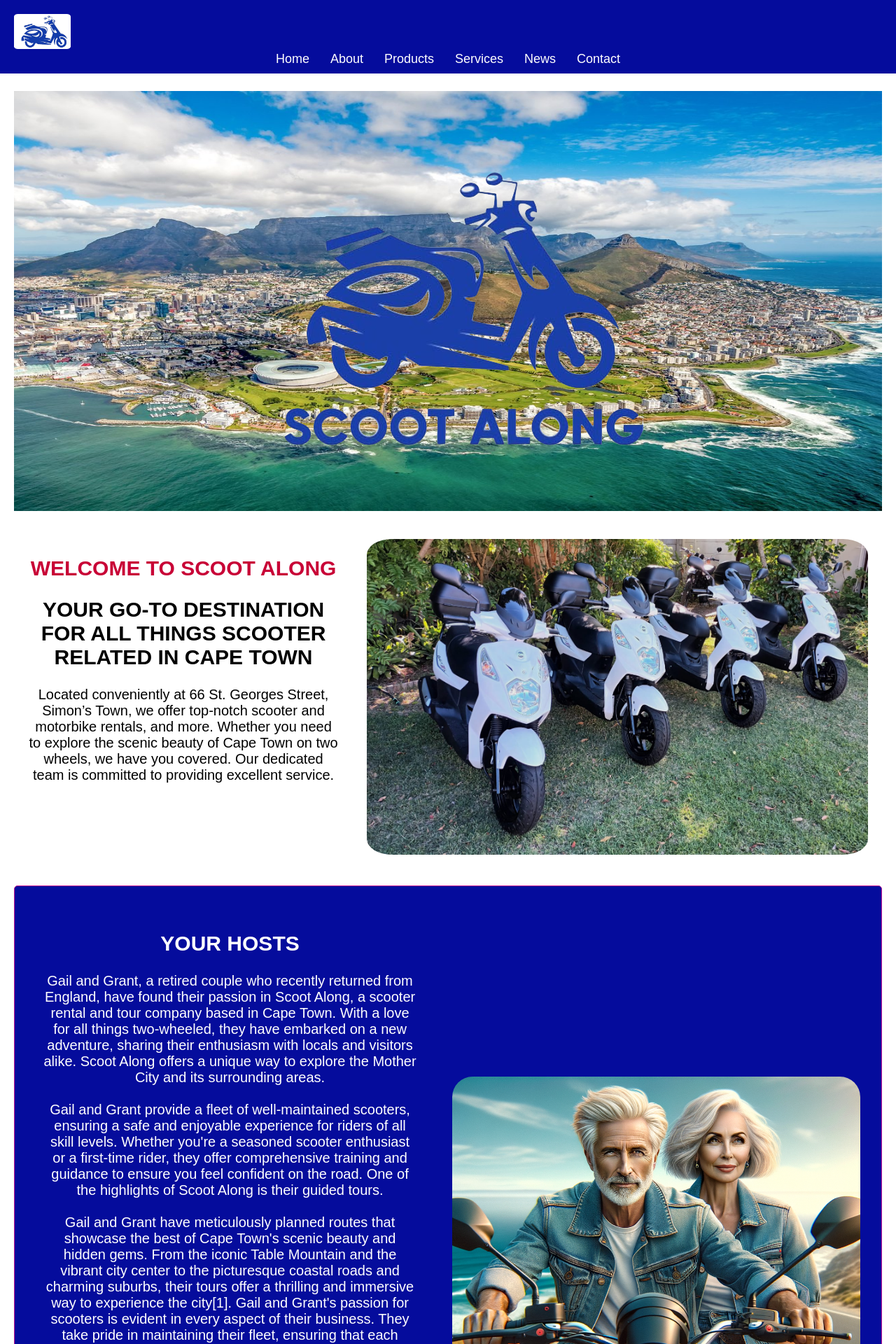
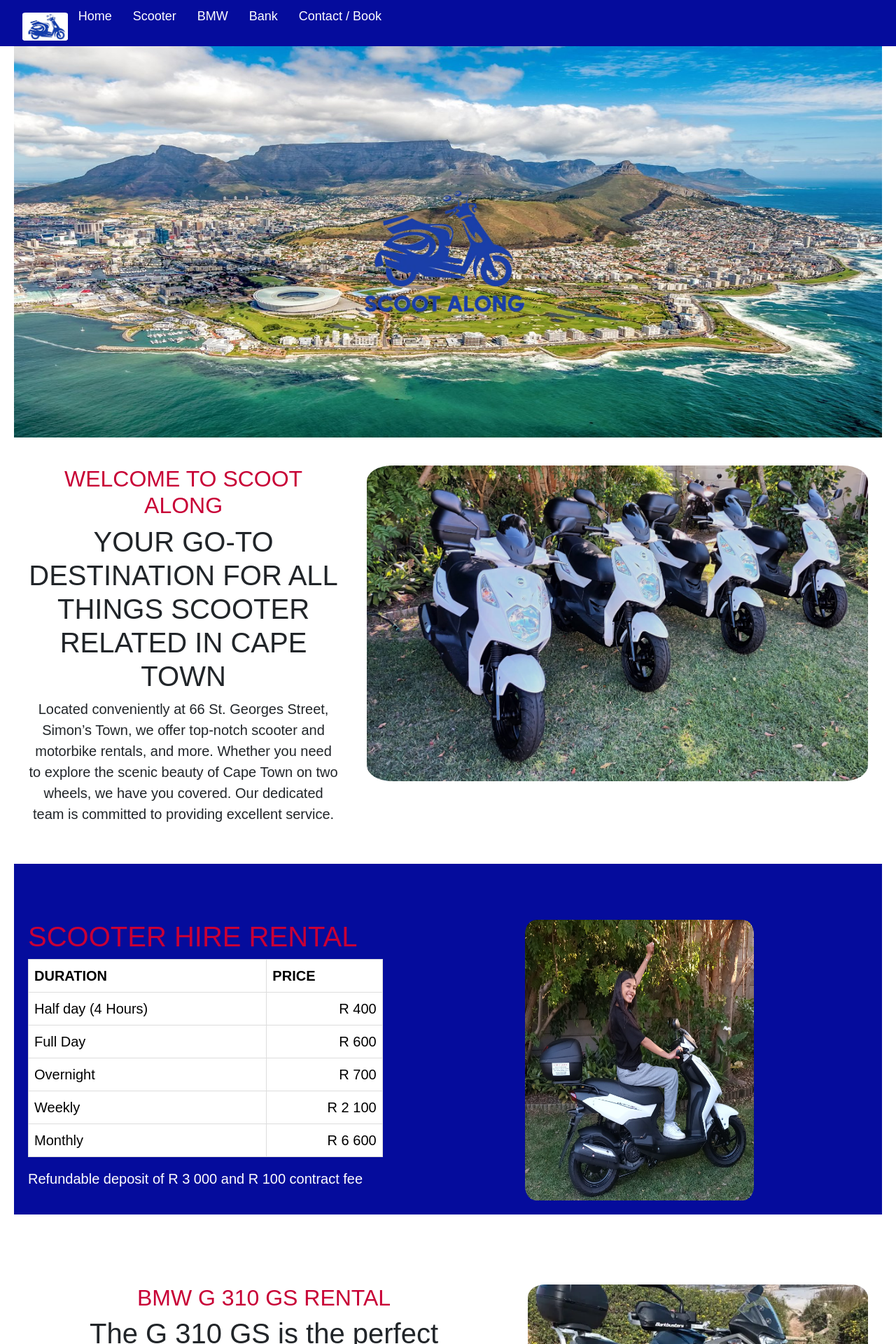
Before and after one commit to WayneBruton/scootalong, a Flask app: template templates/index.html in a window 1280 px wide. Shown: the top 1920 px of the page at 70% size. Run offline with Flask 3, Linux system fonts and the light colour scheme; the template is opened without the code that fills it: most values are stand-ins (such as "Sample title", 1, 10 or a date in 2020).

Commit message:
2024/07/14A

```diff
--- a/static/css/styles.css
+++ b/static/css/styles.css
@@ -5,14 +5,19 @@
     box-sizing: border-box;
 }
 
+
+
 header {
     background-color: #050C9C;
     color: white;
-    padding: 10px 0;
+    position: fixed;
+    width: 100vw;
+      top: 0;
+      z-index: 5;
 }
 
 .logo img {
-    height: 50px;
+    height: 40px;
     margin-left: 20px;
     margin-top: 10px;
     border-radius: 7%;
@@ -25,16 +30,19 @@
     padding: 0;
     display: flex;
     justify-content: center;
+    padding-bottom: 20px;
 }
 
 nav ul li {
     margin: 0 15px;
+
 }
 
 nav ul li a {
     color: white;
     text-decoration: none;
     font-size: 18px;
+
 }
 
 main {
@@ -67,7 +75,8 @@
     position: relative;
     z-index: 1;
     opacity: 1;
-    margin: 5px 5px;
+    margin: 2px 35px 5px 5px;
+    width: 20%;
 }
 
 .bottom-image {
@@ -87,6 +96,15 @@
 }
 
 .introduction {
+    display: flex;
+    justify-content: space-evenly;
+    flex-wrap: no-wrap;
+    margin-top: 20px;
+    margin-bottom: 20px;
+}
+
+.contact {
+background-color: #050C9C;
     display: flex;
     justify-content: space-evenly;
     flex-wrap: no-wrap;
@@ -126,9 +144,33 @@
 
 }
 
+.contact-text {
+display: flex;
+flex-direction: column;
+justify-content: center;
+    font-size: 20px;
+    text-align: center;
+    margin: 20px;
+    width: 80%;
+
+}
+
+
+
 .intro-image {
+    margin: 20px;
+}
 
-    margin: 20px;
+.pricing-images {
+    display: flex;
+    justify-content: space-evenly;
+    flex-direction:column;
+
+    margin-top: 20px;
+    margin-bottom: 20px;
+    margin-left: 20px;
+    margin-right: 20px;
+
 }
 
 .host-text {
@@ -138,8 +180,57 @@
     width: 80%;
 }
 
+.pricing {
+    display: flex;
+    justify-content: space-evenly;
+    margin-top: 20px;
+    margin-bottom: 20px;
+    background-color: #050C9C;
+}
+
+.pricing-text {
+    font-size: 20px;
+    text-align: left;
+    margin: 20px;
+    width: 100%;
+}
+
+table {
+    border-collapse: collapse;
+    width: 100%;
+}
+
+thead {
+    background-color: #C80036;
+    color: white;
+}
+
+th {
+    border: 1px solid #ddd;
+    padding: 8px;
+    text-align: left;
+}
+tr {
+    border: 1px solid #ddd;
+    color: white;
+}
+
+td {
+    border: 1px solid #ddd;
+    padding: 8px;
+}
+
+.cost {
+    text-align: right;
+    padding-right: 20px;
+}
+
 @media screen and (max-width: 768px) {
     .introduction {
+        flex-direction: column;
+    }
+
+    .pricing {
         flex-direction: column;
     }
 
@@ -152,4 +243,11 @@
         width: 100%;
         margin: 5px;
     }
+    .top-image {
+    position: relative;
+    z-index: 1;
+    opacity: 1;
+    margin: 2px 35px 5px 5px;
+    width: 50%;
 }
+}
--- a/templates/base.html
+++ b/templates/base.html
@@ -4,24 +4,40 @@
     <meta charset="UTF-8">
     <meta name="viewport" content="width=device-width, initial-scale=1.0">
     <title>{{ title }}</title>
+    <link href="https://cdn.jsdelivr.net/npm/bootstrap@5.3.1/dist/css/bootstrap.min.css" rel="stylesheet"
+          integrity="sha384-4bw+/aepP/YC94hEpVNVgiZdgIC5+VKNBQNGCHeKRQN+PtmoHDEXuppvnDJzQIu9" crossorigin="anonymous">
+    <link rel="stylesheet" href="https://cdn.jsdelivr.net/npm/bootstrap-icons@1.10.3/font/bootstrap-icons.css">
     <link rel="stylesheet" href="{{ url_for('static', filename='css/styles.css') }}">
+
 </head>
 <body>
-    <header>
-        <div class="logo">
+
+
+<!--    <header>-->
+        <nav class="navbar navbar-expand-lg" style="background-color: #050C9C; position: fixed; z-index: 5; width: 100vw;">
+  <div class="container-fluid">
+      <div class="logo">
             <img src="{{ url_for('static', filename='images/logo.png') }}" alt="Logo">
         </div>
-        <nav>
-            <ul>
-                <li><a href="{{ url_for('home') }}">Home</a></li>
-                <li><a href="#about">About</a></li>
-                <li><a href="{{ url_for('products') }}">Products</a></li>
-                <li><a href="{{ url_for('services') }}">Services</a></li>
-                <li><a href="{{ url_for('news') }}">News</a></li>
-                <li><a href="{{ url_for('contact') }}">Contact</a></li>
-            </ul>
-        </nav>
-    </header>
+    <button class="navbar-toggler" style=" background: white;" type="button" data-bs-toggle="collapse" data-bs-target="#navbarNav" aria-controls="navbarNav" aria-expanded="false" aria-label="Toggle navigation">
+      <span class="navbar-toggler-icon" ></span>
+    </button>
+    <div class="collapse navbar-collapse" id="navbarNav">
+      <ul class="navbar-nav">
+         <li class="nav-item"><a href="{{ url_for('home') }}">Home</a></li>
+                <li class="nav-item"><a  href="#price">Scooter</a></li>
+                 <li class="nav-item"><a href="#bmw">BMW</a></li>
+                <li class="nav-item"><a href="#bank">Bank</a></li>
+<!--                <li class="nav-item"><a href="{{ url_for('news') }}">News</a></li>-->
+                <li class="nav-item"><a href="#contact-us">Contact / Book</a></li>
+      </ul>
+    </div>
+  </div>
+</nav>
+
+
+<!--    </header>-->
+
     <main>
         {% block content %}{% endblock %}
     </main>
@@ -37,6 +53,10 @@
 <!--            <a href="#">Instagram</a>-->
 <!--        </div>-->
 <!--    </footer>-->
+<script src="https://ajax.googleapis.com/ajax/libs/jquery/3.6.0/jquery.min.js"></script>
+<script src="https://cdn.jsdelivr.net/npm/bootstrap@5.3.1/dist/js/bootstrap.bundle.min.js"
+        integrity="sha384-HwwvtgBNo3bZJJLYd8oVXjrBZt8cqVSpeBNS5n7C8IVInixGAoxmnlMuBnhbgrkm"
+        crossorigin="anonymous"></script>
     <script src="{{ url_for('static', filename='js/scripts.js') }}"></script>
 </body>
 </html>
--- a/templates/index.html
+++ b/templates/index.html
@@ -1,7 +1,7 @@
 {% extends 'base.html' %}
 {% block content %}
 
-<div class="banner">
+<div class="banner" style="padding-top: 60px">
     <img  src="{{ url_for('static', filename='images/banner1.png') }}" alt="Banner Image" class="top-image">
     <img  src="{{ url_for('static', filename='images/cape-town.jpg') }}" alt="Banner Image" class="bottom-image">
 </div>
@@ -19,49 +19,152 @@
     </div>
     <div class="intro-image">
         <img style="width: 100%; border-radius: 5%" src="{{ url_for('static', filename='images/fleet.jpeg') }}" alt="Product 2">
-<!--        <p>Product 2 Description</p>-->
     </div>
 </section>
 
-<section class="about" id="about">
+<section class="pricing" id="price" style="padding-top: 60px">
 
-    <div class="host-text">
-<!--        <h2 class="intro-header">WELCOME TO SCOOT ALONG</h2>-->
-        <h1>YOUR HOSTS</h1>
-        <p>Gail and Grant, a retired couple who recently returned from England, have found their passion in Scoot Along, a scooter rental and tour company based in Cape Town. With a love for all things two-wheeled, they have embarked on a new adventure, sharing their enthusiasm with locals and visitors alike.
+    <div class="pricing-text">
+<!--        <h2 class="intro-header">PRICING</h2>-->
+        <h1 class="intro-header">SCOOTER HIRE RENTAL</h1>
+        <table class="table caption-top table-responsive">
+<!--  <caption>List of users</caption>-->
+  <thead>
+    <tr>
+      <th scope="col">DURATION</th>
+      <th scope="col">PRICE</th>
+    </tr>
+  </thead>
+  <tbody>
+    <tr>
+      <td>Half day (4 Hours)</td>
+      <td class="cost">R 400</td>
+    </tr>
+    <tr>
+      <td>Full Day</td>
+      <td class="cost">R 600</td>
+    </tr>
+  <tr>
+      <td>Overnight</td>
+      <td class="cost">R 700</td>
+    </tr>
+    <tr>
+      <td>Weekly</td>
+      <td class="cost">R 2 100</td>
+    </tr>
+    <tr>
+      <td>Monthly</td>
+      <td class="cost">R 6 600</td>
+    </tr>
+  </tbody>
+</table>
+        <p style="color: white;">Refundable deposit of R 3 000 and R 100 contract fee</p>
+        </div>
+    <div class="intro-image" style="display: flex; justify-content:center ">
+        <img style="width: 50%; border-radius: 5%" src="{{ url_for('static', filename='images/girl.jpeg') }}" alt="Product 2">
+<!--        <img style="width: 50%; border-radius: 5%" src="{{ url_for('static', filename='images/bmw-gs310-05.png') }}" alt="Product 2">-->
+    </div>
+        </section>
 
-Scoot Along offers a unique way to explore the Mother City and its surrounding areas.<br /><br /> Gail and Grant provide a fleet of well-maintained scooters, ensuring a safe and enjoyable experience for riders of all skill levels. Whether you're a seasoned scooter enthusiast or a first-time rider, they offer comprehensive training and guidance to ensure you feel confident on the road.
+<section class="introduction" id="bmw" style="padding-top: 60px">
 
-One of the highlights of Scoot Along is their guided tours. <br /><br />Gail and Grant have meticulously planned routes that showcase the best of Cape Town's scenic beauty and hidden gems. From the iconic Table Mountain and the vibrant city center to the picturesque coastal roads and charming suburbs, their tours offer a thrilling and immersive way to experience the city[1].
 
-Gail and Grant's passion for scooters is evident in every aspect of their business. They take pride in maintaining their fleet, ensuring that each scooter is in top condition and ready for adventure. Their attention to detail and commitment to safety make Scoot Along a trusted choice for anyone looking to explore Cape Town on two wheels.
-
-But Scoot Along is more than just a rental service; it's a community. <br /><br />Gail and Grant have created a welcoming environment where scooter enthusiasts can connect, share stories, and make new friends. They organize regular group rides and events, fostering a sense of camaraderie among their customers.
-
-As retirees, Gail and Grant have found a new lease on life through Scoot Along. They derive immense joy from sharing their passion with others and seeing the smiles on their customers' faces as they explore the city on their scooters. Their entrepreneurial spirit and dedication to providing an exceptional experience have made Scoot Along a must-visit destination for anyone seeking an unforgettable scooter adventure in Cape Town.
-
-<!--<br /><br />In a city known for its natural beauty and vibrant culture, Scoot Along offers a unique way to experience it all. With Gail and Grant at the helm, scooter enthusiasts can embark on a journey of discovery, making memories that will last a lifetime. So, whether you're a local looking for a new way to explore your city or a visitor seeking an exciting adventure, Scoot Along is the perfect destination for anyone with a passion for two wheels and a thirst for exploration.-->
-
-</p>
+    <div class="intro-text" >
+        <h2 class="intro-header">BMW G 310 GS RENTAL</h2>
+        <h1>The G 310 GS is the perfect companion for discovering the city, beyond its borders and off the asphalt roads.</h1>
+        <p>Thanks to the optimised engine with Ride by Wire and anti-hopping clutch, you can master the peninsula and go on trips into the surrounding area. Your adventure doesn’t have to be big to be unforgettable.</p>
     </div>
-    <div class="host-images">
-        <img style="width: 100%; border-radius: 5%; margin: 10px 10px" src="{{ url_for('static', filename='images/hosts4.png') }}" alt="Product 2">
-<!--        <img style="width: 100%; border-radius: 5%; margin: 10px 10px" src="{{ url_for('static', filename='images/hosts2.png') }}" alt="Product 2">-->
-<!--        <p>Product 2 Description</p>-->
+    <div class="intro-image">
+        <img style="width: 100%; border-radius: 5%" src="{{ url_for('static', filename='images/bmw-gs310-02.png') }}" alt="Product 2">
     </div>
 </section>
 
-<!--<section class="featured-products">-->
-<!--    <h2>Featured Products</h2>-->
-<!--    <div class="product">-->
-<!--        <img src="{{ url_for('static', filename='images/product1.jpg') }}" alt="Product 1">-->
-<!--        <p>Product 1 Description</p>-->
+
+<section class="pricing" >
+     <div class="pricing-text">
+        <h1 class="intro-header">BMW G 310 GS RENTAL</h1>
+        <table class="table caption-top table-responsive">
+<!--  <caption>List of users</caption>-->
+  <thead>
+    <tr>
+      <th scope="col">DURATION</th>
+      <th scope="col">PRICE</th>
+    </tr>
+  </thead>
+  <tbody>
+    <tr>
+      <td>1 to 3 Days</td>
+      <td class="cost">R2,100 per day</td>
+    </tr>
+    <tr>
+      <td>4-6 Days</td>
+      <td class="cost">R1,900 per day</td>
+    </tr>
+  <tr>
+      <td>7 Days plus</td>
+      <td class="cost">R1,700 per day</td>
+    </tr>
+
+  </tbody>
+</table>
+        <p style="color: white;">300 kms free | Extra kms: R6.50 per km <br />
+Refundable deposit of R8,000 required plus R100 contract fee. <br />
+The rider must be in possession of a valid South African or International motorcycle licence.</p>
+
+    </div>
+    <div class="intro-image" style="display: flex; justify-content:center ">
+<!--        <img style="width: 50%; border-radius: 5%" src="{{ url_for('static', filename='images/girl.jpeg') }}" alt="Product 2">-->
+        <img style="width: 70%; border-radius: 5%" src="{{ url_for('static', filename='images/bmw-gs310-05.png') }}" alt="Product 2">
+    </div>
+</section>
+
+<section class="introduction"  style="padding-top: 60px" id="bank">
+
+
+    <div class="intro-text" >
+        <h2 class="intro-header">BANKING DETAILS</h2>
+<!--        <h1>The G 310 GS is the perfect companion for discovering the city, beyond its borders and off the asphalt roads.</h1>-->
+        <p><strong>Account Details</strong><br />
+            <strong>Bank name:</strong> Standard Bank<br />
+            <strong>Branch name:</strong> BLUE ROUTE CENTRE<br />
+            <strong>Account holder:</strong> SCOOT ALONG<br />
+            <strong>Account number:</strong> 10 21 993 307 1<br />
+            <strong>Account type:</strong> CURRENT<br />
+            <strong>SWIFT code:</strong> SBZAZAJJ.</p>
+    </div>
+    <div class="intro-image">
+        <img style="width: 100%; border-radius: 5%" src="{{ url_for('static', filename='images/bmw-gs310-02.png') }}" alt="Product 2">
+    </div>
+</section>
+<section class="contact"  style="padding-top: 60px" id="contact-us">
+<div class="contact-text">
+    <h1 class="intro-header">RENT OR CONTACT</h1>
+       <form method="POST" enctype="multipart/form-data"
+                  style="border: solid 2px #789461; border-radius: 15px; padding: 10px;">
+                <div class="mb-3">
+                    <label for="title" class="form-label" style="color: white;">Name</label>
+                    <input type="text" class="form-control" id="title" name="title" placeholder="Name"
+                           value="{{ title }}">
+                </div>
+                <div class="mb-3">
+                    <label for="email" class="form-label" style="color: white;">Email address</label>
+                    <input type="email" class="form-control" name="email" id="email"
+                           placeholder="name@example.com" value="{{ email }}">
+                </div>
+                <div class="mb-3">
+                    <label for="content" class="form-label" style="color: white;">Feedback</label>
+                    <textarea class="form-control" id="content" name="content" rows="3"
+                              placeholder="Tell me what your needs are, lets see if I can help." value="{{ content }}"
+                    ></textarea>
+                </div>
+
+                <button type="submit" class="btn btn-outline" style="color: #789461">Submit</button>
+            </form>
+    </div>
+<!--    <div class="intro-image">-->
+<!--        <img style="width: 100%; border-radius: 5%" src="{{ url_for('static', filename='images/bmw-gs310-02.png') }}" alt="Product 2">-->
 <!--    </div>-->
-<!--    <div class="product">-->
-<!--        <img src="{{ url_for('static', filename='images/product2.jpg') }}" alt="Product 2">-->
-<!--        <p>Product 2 Description</p>-->
-<!--    </div>-->
-<!--</section>-->
+</section>
 
-<!-- Add other sections such as services overview, latest news, testimonials -->
+
 {% endblock %}
```
Also changed, not shown: static/images/WhatsApp Image 2024-05-14 at 15.16.49.jpeg (added), static/images/WhatsApp Image 2024-05-14 at 15.21.30.jpeg (added), static/images/bmw-gs310-02.png (added), static/images/bmw-gs310-05.png (added), static/images/girl.jpeg (added).
